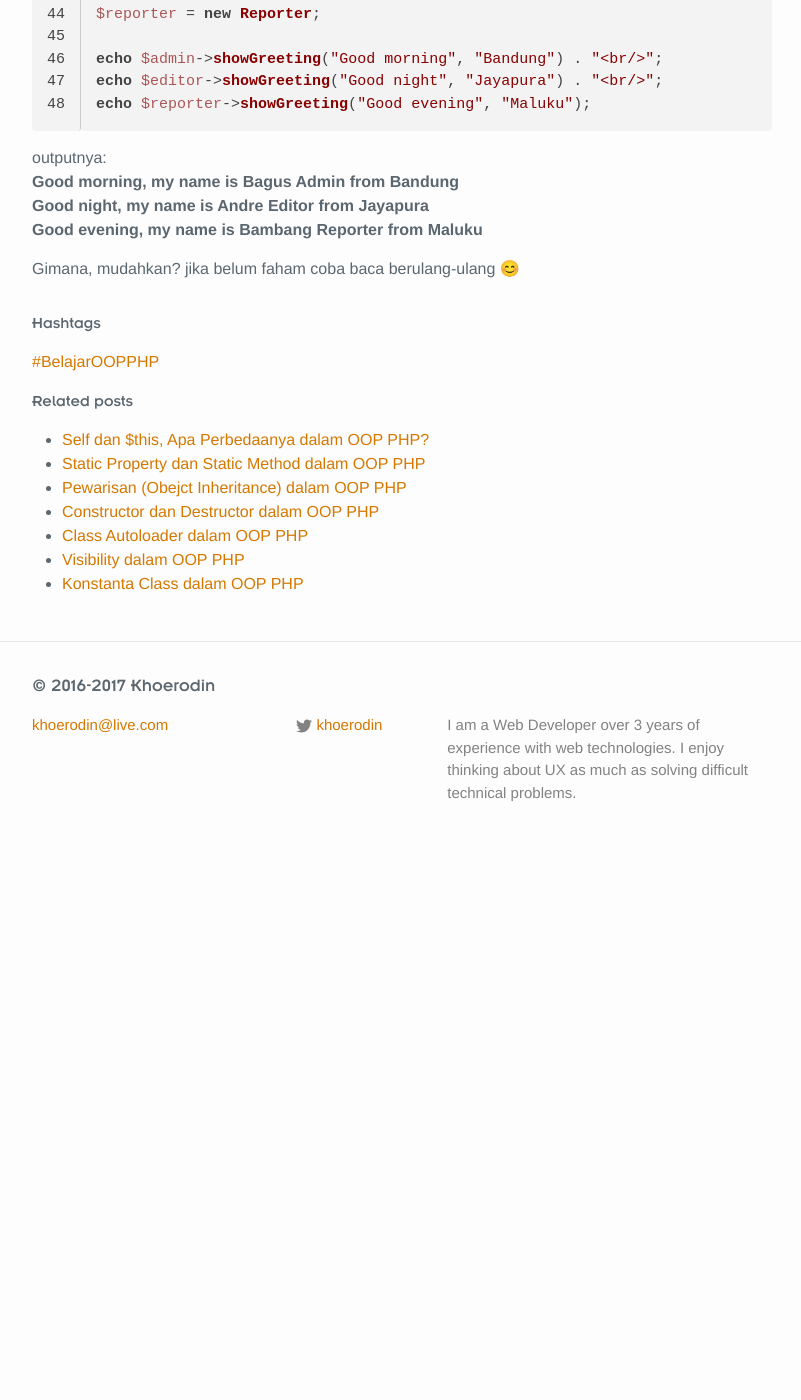
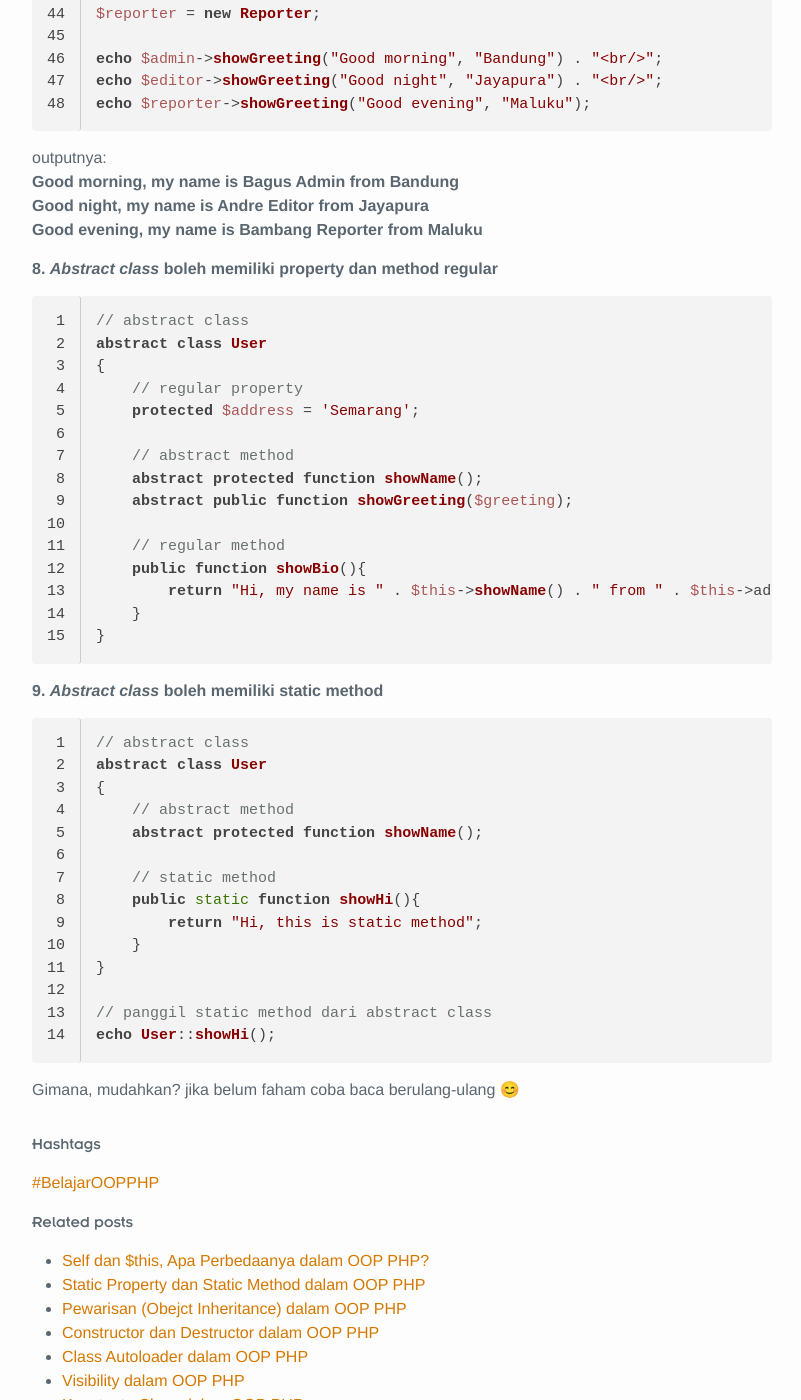
Before and after one commit to khoerodin/khoerodin.github.io, a Jekyll site: the page built from _posts/2017-02-14-abstract-class-dan-abstract-method-dalam-oop-php.md, in a window 1280 px wide and 1400 px high, scrolled down 5613 px. Shown: the whole window, without its empty margins (238-1039 px from the left). Built offline with Jekyll 4.4.1, drawn with Linux system fonts in a browser that asks for light colours; nearby versions of some CDN libraries; emoji names are drawn with the system emoji font; comment, search, counter and statistics services are not loaded; before the commit the page ends 6477 px from its top, so only the background shows below that; some of the changed text lies outside the part shown.

Commit message:
edit article

````diff
--- a/_posts/2017-02-14-abstract-class-dan-abstract-method-dalam-oop-php.md
+++ b/_posts/2017-02-14-abstract-class-dan-abstract-method-dalam-oop-php.md
@@ -129,7 +129,7 @@ class Admin extends User
 
     // tidak memiliki argumen $greeting
     public function showGreeting(){
-    	return "Hi, ";
+    	return "My name is " . $this->showName();
     }
 }
 ```
@@ -225,4 +225,43 @@ outputnya:
 **Good night, my name is Andre Editor from Jayapura**
 **Good evening, my name is Bambang Reporter from Maluku**
 
+**8. _Abstract class_ boleh memiliki property dan method regular**
+
+```php
+// abstract class
+abstract class User
+{
+    // regular property
+    protected $address = 'Semarang';
+
+    // abstract method
+    abstract protected function showName();
+    abstract public function showGreeting($greeting);
+
+    // regular method
+    public function showBio(){
+        return "Hi, my name is " . $this->showName() . " from " . $this->address;
+    }
+}
+```
+
+**9. _Abstract class_ boleh memiliki static method**
+
+```php
+// abstract class
+abstract class User
+{
+    // abstract method
+    abstract protected function showName();
+
+    // static method
+    public static function showHi(){
+        return "Hi, this is static method";
+    }
+}
+
+// panggil static method dari abstract class
+echo User::showHi();
+```
+
 Gimana, mudahkan? jika belum faham coba baca berulang-ulang :blush:
````
